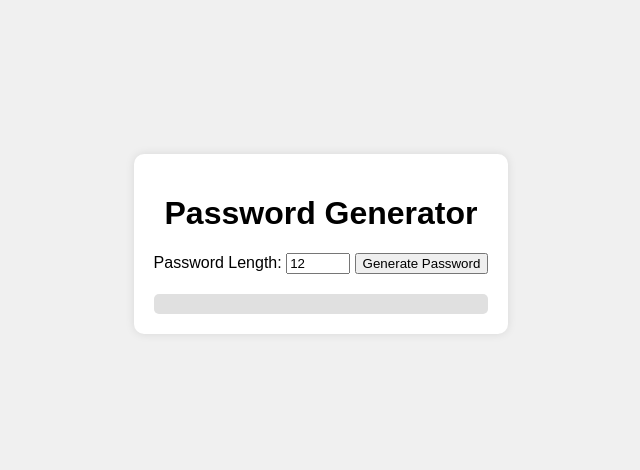
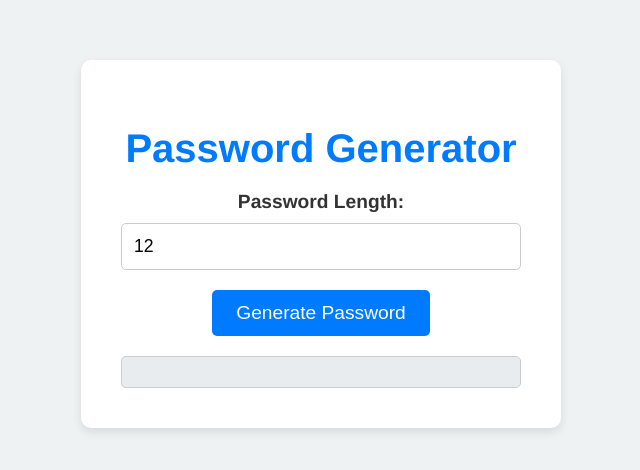
Before and after one commit to berker-kync/Password-Generator, a plain HTML site: page index.html in a window 1280 px wide. Shown: the part 156-626 px from the top of the page, without its empty margins (319-959 px from the left). Drawn offline with Linux system fonts and the light colour scheme.

Commit message:
design altered

```diff
--- a/index.css
+++ b/index.css
@@ -1,26 +1,68 @@
 body {
     margin: 0;
-    font-family: Arial, sans-serif;
+    font-family: 'Helvetica Neue', Arial, sans-serif;
     display: flex;
     justify-content: center;
     align-items: center;
     height: 100vh;
-    background-color: #f0f0f0;
+    background-color: #eef2f3;
+    color: #333;
 }
 
 .container {
     text-align: center;
-    background: white;
-    padding: 20px;
+    background: #fff;
+    padding: 40px;
     border-radius: 10px;
-    box-shadow: 0 0 10px rgba(0, 0, 0, 0.1);
+    box-shadow: 0 4px 10px rgba(0, 0, 0, 0.1);
+    max-width: 400px;
+    width: 90%;
+}
+
+h1 {
+    font-size: 2.5em;
+    margin-bottom: 20px;
+    color: #007bff;
+}
+
+label {
+    display: block;
+    margin-bottom: 10px;
+    font-weight: bold;
+    font-size: 1.2em;
+}
+
+input[type="number"] {
+    width: 100%;
+    padding: 12px;
+    margin-bottom: 20px;
+    border: 1px solid #ccc;
+    border-radius: 5px;
+    font-size: 1.1em;
+    box-sizing: border-box;
+}
+
+button {
+    padding: 12px 24px;
+    background-color: #007bff;
+    color: white;
+    border: none;
+    border-radius: 5px;
+    font-size: 1.2em;
+    cursor: pointer;
+    transition: background-color 0.3s ease;
+}
+
+button:hover {
+    background-color: #0056b3;
 }
 
 #password-display {
     margin-top: 20px;
     font-size: 1.5em;
     word-break: break-all;
-    background: #e0e0e0;
-    padding: 10px;
+    background: #e9ecef;
+    padding: 15px;
     border-radius: 5px;
+    border: 1px solid #ccc;
 }
```
